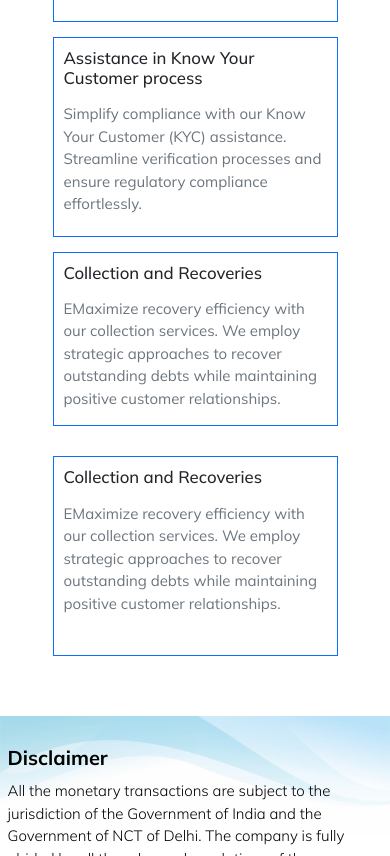
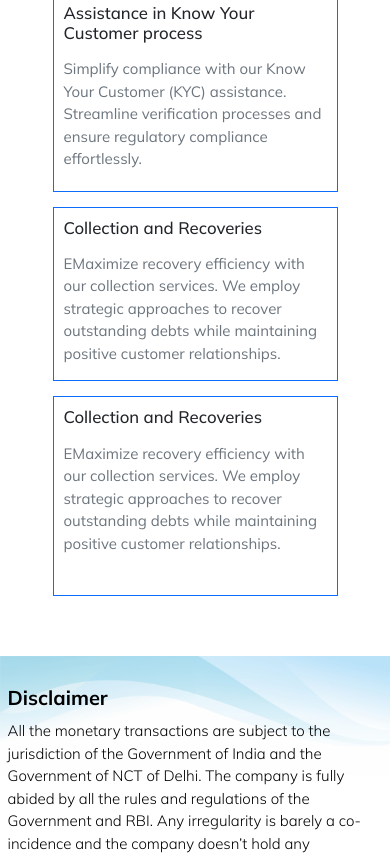
Before and after one commit to madhur89/growwwmn, a plain HTML site: page PartnersList.html in a window 390 px wide. Shown: the part 1723-2579 px from the top of the page. Drawn offline with nearby package versions, Linux system fonts and the light colour scheme.

Commit message:
responsive fix

```diff
--- a/PartnersList.html
+++ b/PartnersList.html
@@ -340,7 +340,7 @@ ol > li::before{
             <div class="card-body">
 
               <h3 class="h2 mb-4">Loan product development, disbursement, and management assistance.</h3>
-              <p class="mb-3 text-secondary">Streamline your loan products from development to management with our expert assistance.</p>
+              <p class="mb-3g text-secondary">Streamline your loan products from development to management with our expert assistance.</p>
 
             </div>
           </div>
@@ -359,7 +359,7 @@ ol > li::before{
       </div>
       <!-- second row -->
 
-      <div class="row gy-4 gy-md-0 gx-xxl-5 mt-5">
+      <div class="row gy-4 gy-md-0 gx-xxl-5 mt-lg-4 mt-sm-2">
         <div class="col-12 col-md-4">
           <div class="card bg-transparent border-primary rounded-0">
             <div class="card-body">
@@ -396,7 +396,7 @@ ol > li::before{
 
 
           </div>
-          <div class="col-12 col-md-4 mt-5">
+          <div class="col-12 col-md-4 mt-lg-4 mt-sm-2">
             <div class="card bg-transparent border-primary rounded-0">
               <div class="card-body">
 
```
